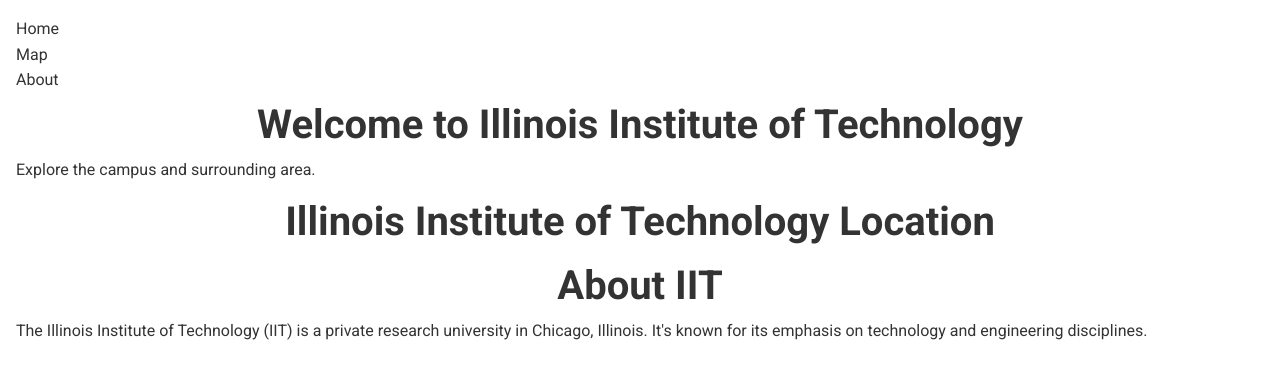
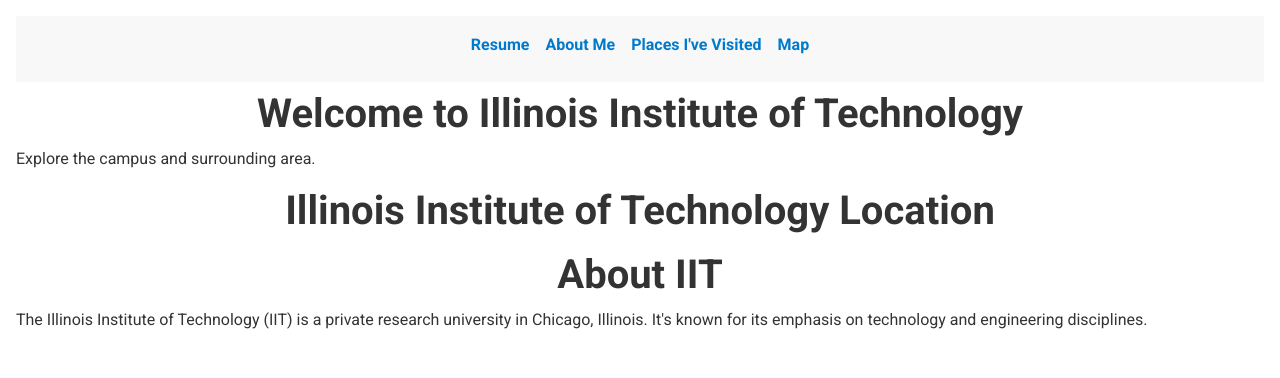
Before and after one commit to Jose280904/webdev_proj3, a plain HTML site: page map.html in a window 1280 px wide. Drawn offline with Linux system fonts and the light colour scheme; some packages are replaced by stand-ins of ours.

Commit message:
Update map.html

```diff
--- a/map.html
+++ b/map.html
@@ -9,11 +9,13 @@
 </head>
 <body>
 
-  <div class="tab-container">
-    <div class="tab active-tab" onclick="showTabContent('home')">Home</div>
-    <div class="tab" onclick="showTabContent('map')">Map</div>
-    <div class="tab" onclick="showTabContent('about')">About</div>
-  </div>
+
+  <ul class="nav">
+    <li><a href="index.html">Resume</a></li>
+    <li><a href="aboutMe.html">About Me</a></li>
+    <li><a href="places.html">Places I've Visited</a></li>
+    <li><a href="map.html">Map</a></li>
+  </ul>
 
   <div id="home" class="tab-content active-content">
     <h1>Welcome to Illinois Institute of Technology</h1>
```
